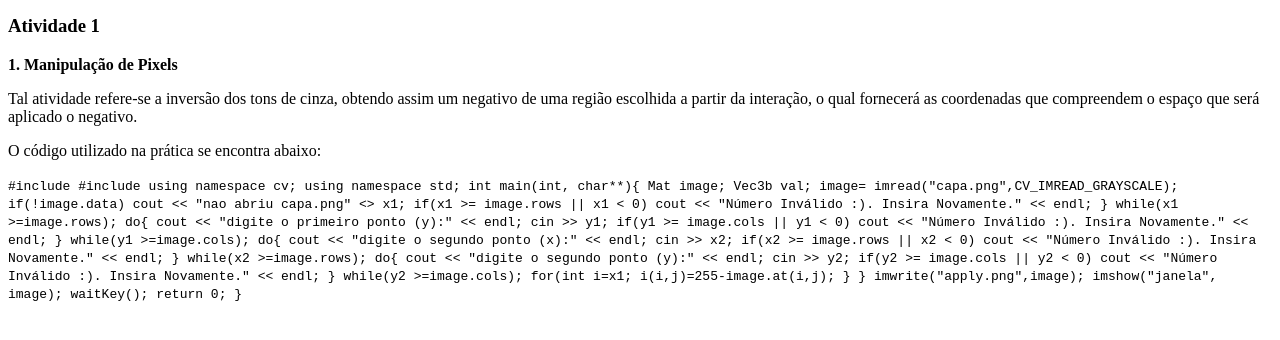
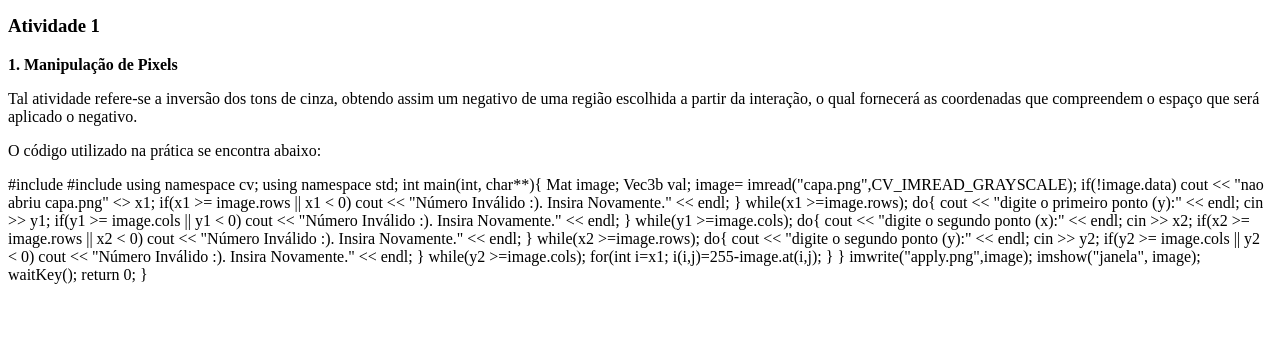
Before and after one commit to FlavioLux/projeto-pdi, a plain HTML site: page index.html in a window 1280 px wide. Shown: the part 204-544 px from the top of the page. Drawn offline with Linux system fonts and the light colour scheme.

Commit message:
Update index.html

```diff
--- a/index.html
+++ b/index.html
@@ -20,7 +20,8 @@
     <div>
     <p>     Tal atividade refere-se a inversão dos tons de cinza, obtendo assim um negativo de uma região escolhida a partir da interação, o qual fornecerá as coordenadas que compreendem o espaço que será aplicado o negativo.</p>
     <p>     O código utilizado na prática se encontra abaixo:</p>
-    <code> #include <iostream>
+    <p> </p>
+    <p> #include <iostream>
            #include <opencv4/opencv2/opencv.hpp>
 
             using namespace cv;
@@ -83,7 +84,7 @@
             waitKey();
             return 0;
             }
-        </code>
+        </p>
 
     </div>
 </body>
```
